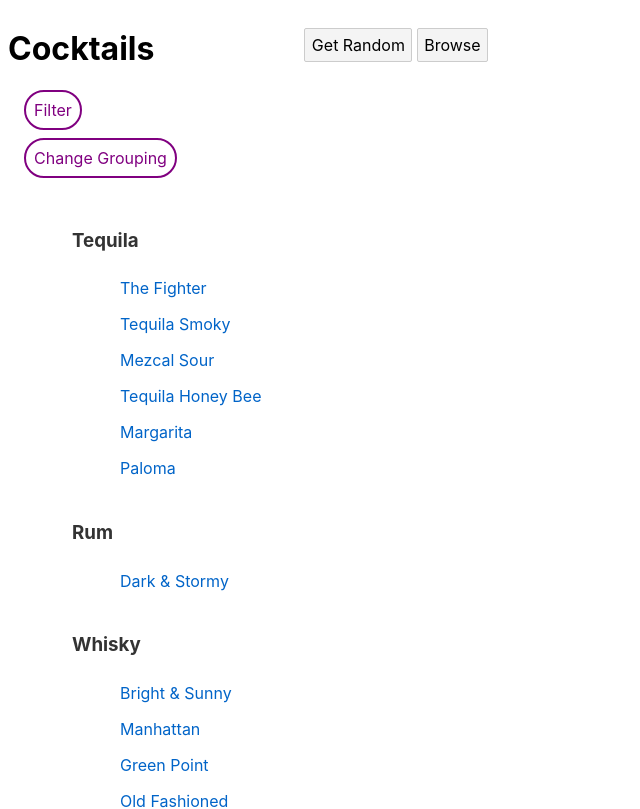
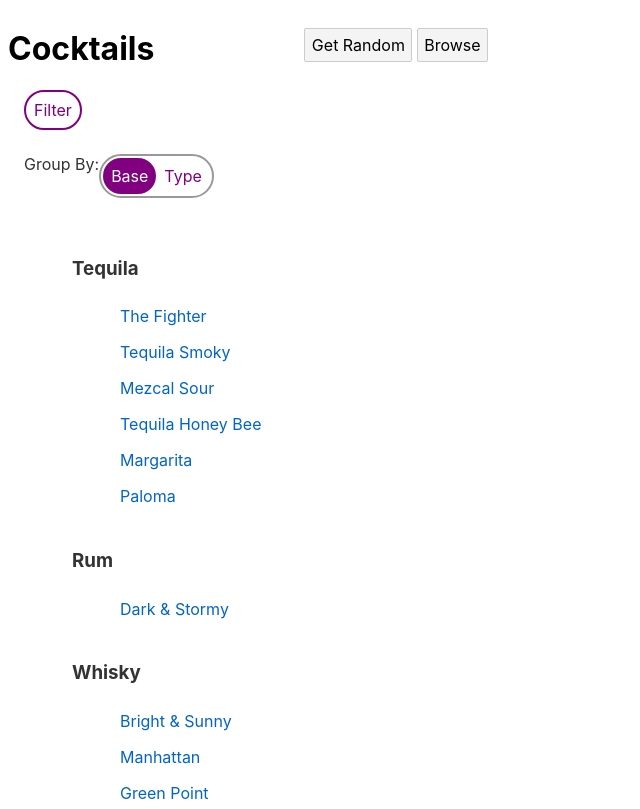
Before and after one commit to milesdelliott/cocktails, a Svelte app: page / in a window 1280 px wide. Shown: the top 809 px of the page, without its empty margins (0-640 px from the left). Built offline with nearby package versions, Linux system fonts and the light colour scheme.

Commit message:
cooler effects

```diff
--- a/src/components/drinklist.svelte
+++ b/src/components/drinklist.svelte
@@ -3,6 +3,7 @@ import {onMount} from 'svelte';
 	import { slide } from 'svelte/transition';
 	import { quintOut } from 'svelte/easing';
 import Tag from './tag'
+import Toggles from './toggles'
 export let data = {};
 export let setView
 let filter = false;
@@ -46,7 +47,7 @@ h3 {
 .filter, .group {
     display: flex;
 }
-.filter ul, .group ul {
+.filter ul {
     margin: 0;
 }
 button {
@@ -59,33 +60,56 @@ color: var(--color);
 border: solid 2px var(--color);
 text-transform: capitalize;
 border-radius: 1.5rem;
-background: var(--reverse);
+background: transparent;
 cursor: pointer;
+position: relative;
+}
+button:before {
+    content: "";
+    border: solid 2px var(--color);
+    border-radius: 1.5rem;
+    background: var(--color);
+    position: absolute;
+    left: -1%;
+    top:0;
+    height: 100%;
+    width: 101%;
+    transform: scale(0);
+    transform-origin: center center;
+    transition: all ease .2s;
+    z-index: -1;
 }
 button.active {
-    background: var(--color);
     color: var(--reverse);
+}
+button.active:before {
+    transform: scale(1);
+}
+.tags {
+transition: all ease .2s;
+}
+
+.tags.inactive {
+    transform: translateX(-100%);
+
+}
+.clip {
+    overflow: hidden;
 }
 </style>
 <div class="filter">
 <button class={filter ? 'active' : 'inactive'} on:click={() => filter = !filter}>Filter</button>
-{#if filter}
-<ul class="tags" transition:slide="{{duration: 300, easing: quintOut }}">
+<div class="clip">
+<ul class={`tags ${filter ? 'active' : 'inactive'}`}>
     {#each tags as tag }
         <Tag isActive={activeTags.indexOf(tag) !== -1} on:click={handleTag(tag)} name={tag} />
     {/each}
 </ul>
-{/if}
+</div>
 </div>
 <div class="group">
-<button class={group ? 'active' : 'inactive'} on:click={() => group = !group}>Change Grouping</button>
-{#if group}
-<ul class="tags" transition:slide="{{duration: 300, easing: quintOut }}">
-    {#each ['tags', 'base'] as section }
-        <Tag isActive={section === sectioning} on:click={handleSection(section)} name={section} />
-    {/each}
-</ul>
-{/if}
+<p>Group By:</p>
+<Toggles activeVal={sectioning} onChange={handleSection} items={[ 'base', 'tags' ]} />
 </div>
 <ul>
 {#each Object.keys(sectionedDrinks) as drinkSection }
--- a/src/components/tag.svelte
+++ b/src/components/tag.svelte
@@ -9,7 +9,8 @@ display: inline-block;
 margin-right: 0.5rem;
 }
 button {
-    --color: purple;
+    height: 2.5rem;
+        --color: purple;
     --reverse: #fff;
 display: inline-block;
 padding: 0.5rem;
@@ -17,12 +18,30 @@ color: var(--color);
 border: solid 2px var(--color);
 text-transform: capitalize;
 border-radius: 1.5rem;
-background: var(--reverse);
+background: transparent;
 cursor: pointer;
+position: relative;
+}
+button:before {
+    content: "";
+    border: solid 2px var(--color);
+    border-radius: 1.5rem;
+    background: var(--color);
+    position: absolute;
+    left: -1%;
+    top:0;
+    height: 100%;
+    width: 101%;
+    transform: scale(0);
+    transform-origin: center center;
+    transition: all ease .2s;
+    z-index: -1;
 }
 .active button {
-    background: var(--color);
     color: var(--reverse);
+}
+.active button:before {
+    transform: scale(1);
 }
 </style>
 
--- /dev/null
+++ b/src/components/toggles.svelte
@@ -0,0 +1,61 @@
+<script>
+    export let items;
+    export let onChange;
+    export let activeVal;
+    let activeIndex = 0;
+    let refs = []
+    const setVal = item => () => {
+        onChange(item)();
+        refs[0].style.setProperty('--offset', `${items.indexOf(item) * 100}%`)
+    }
+</script>
+
+<style>
+.items {
+    --color: #999;
+    padding: 2px;
+    border: solid 2px var(--color);
+border-radius: 1.5rem;
+}
+li {
+display: inline-block;
+position: relative;
+}
+button {
+    --color: purple;
+    --reverse: #fff;
+display: inline-block;
+padding: 0.5rem;
+color: var(--color);
+border: none;
+text-transform: capitalize;
+border-radius: 1.5rem;
+background: transparent;
+cursor: pointer;
+margin: 0;
+position: relative;
+transition: all ease .2s
+}
+.active button {
+    color: var(--reverse);
+}
+li:first-child:before {
+    --color: purple;
+    position: absolute;
+    top: 0;
+    left: var(--offset, 0);
+    height: 100%;
+    width: 100%;
+    background-color: var(--color);
+    border-radius: 1.5rem;
+    content: "";
+    transition: all ease .2s
+}
+</style>
+<ul class="items">
+    {#each items as item, i }
+        <li bind:this={refs[i]} class="{ item === activeVal ? 'active' : 'inactive'}">
+            <button on:click={setVal(item)}>{item === 'tags' ? 'Type' : item}</button>
+        </li>
+    {/each}
+</ul>
```
